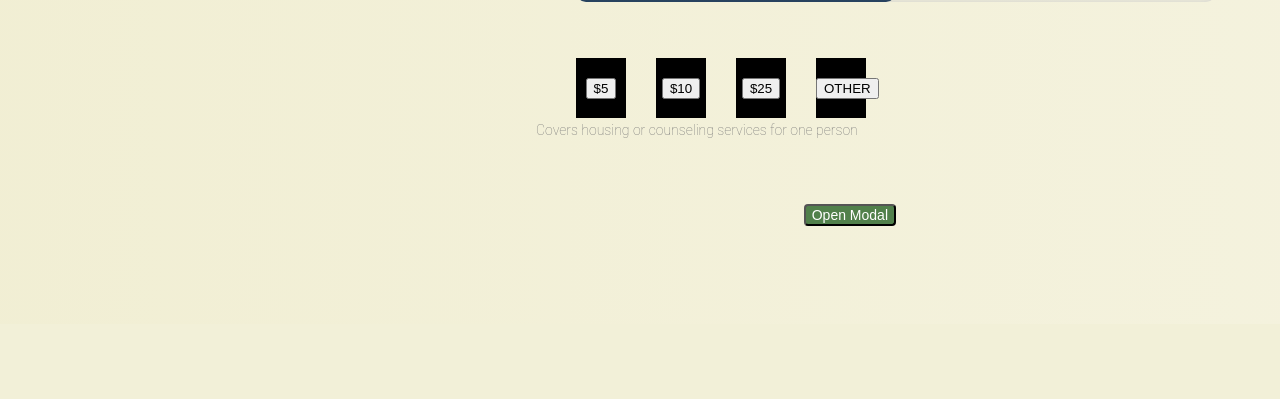
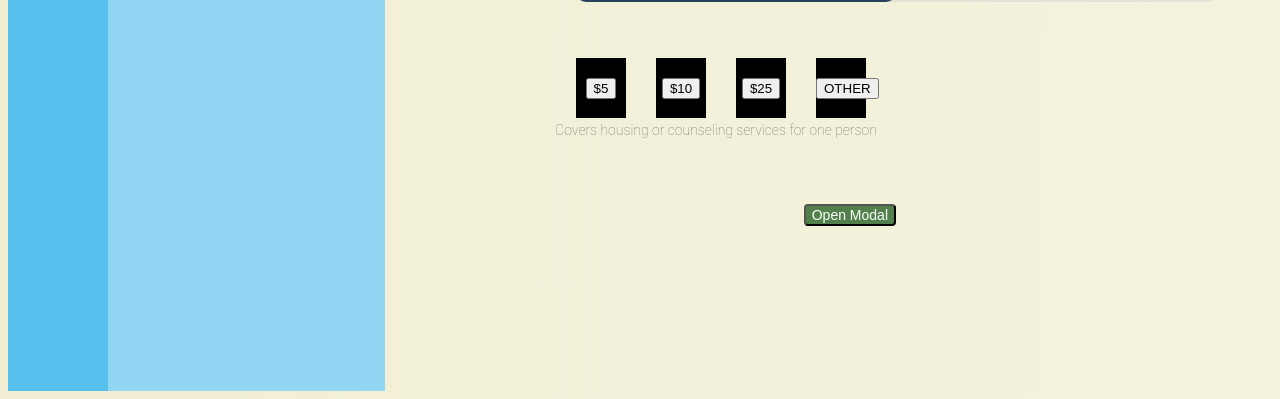
Before and after one commit to Dean-Sussman/HackCU, a Flask app: page / in a window 1280 px wide. Shown: the part 476-875 px from the top of the page. Before the commit the page ends 702 px from the top, so only its background shows below. Run offline with Flask 2, Linux system fonts and the light colour scheme.

Commit message:
add Fridge Animation

```diff
--- a/static/scripts.js
+++ b/static/scripts.js
@@ -1,3 +1,9 @@
+var element = document.querySelector(".door");
+element.addEventListener("click", toggleDoor);
+
+function toggleDoor() {
+  element.classList.toggle("doorOpen");
+}
 var modal = document.getElementById("myModal");
 
 // Get the button that opens the modal
--- a/static/style.css
+++ b/static/style.css
@@ -112,30 +112,62 @@
     float: none;
   }
 }
-<<<<<<< HEAD
+
 .insidefridge
 {
-  background-color: #333;
+  background: url('fridge_open1.png');
+            background-repeat: no-repeat;
+            background-position: left;
   position:relative;
-  width:200px;
-  height:300px;
+  width:377px;
+  height:720px;
 
-  margin: 0 auto;
+  margin: 0;
   margin-top:50px;
 }
 
 .door
 {
-  background-color: brown;
+  background-color: #91D6F3;
   position:absolute;
-  top:0px;
-  left:0px;
-  width:200px;
-  height:300px;
+  top:200px;
+  left:100px;
+
+  width:277px;
+  height:520px;
 
   transform-origin: right;
   /*Speed of the Door animation*/
   transition: all 0.5s ease-out;
+}
+
+
+.door .tooltiptext {
+  visibility: hidden;
+  width: 120px;
+  background-color: black;
+  color: #fff;
+  text-align: center;
+  border-radius: 6px;
+  padding: 5px 0;
+  position: absolute;
+  z-index: 1;
+  top: -5px;
+  left: 110%;
+}
+
+.door .tooltiptext::after {
+  content: "";
+  position: absolute;
+  top: 50%;
+  right: 100%;
+  margin-top: -5px;
+  border-width: 5px;
+  border-style: solid;
+  border-color: transparent black transparent transparent;
+}
+.door:hover .tooltiptext {
+  visibility: visible;
 }
 
 .doorOpen
@@ -143,7 +175,6 @@
   /*prespective creates the door open effect*/
   transform: perspective(1200px) translateZ(0px) translateX(0px) translateY(0px) rotateY(180deg);
 }
-=======
 
 .fridge-container{
 position: absolute;
@@ -336,4 +367,3 @@
   text-decoration: none;
   cursor: pointer;
 }
->>>>>>> 894edca01b052738f84ddb0eb29007aa97c45543
--- a/templates/index.html
+++ b/templates/index.html
@@ -16,15 +16,18 @@
     </div>
 </div>
 
-<<<<<<< HEAD
 <div class="insidefridge">
     <div class="door">
+        <span class="tooltiptext">Tooltip text</span>
+        <body style="text-align:center;">
     </div>
-=======
+</div>
 
-<div class = "fridge-container">
-    <img src="{{url_for('static', filename='fridge_closed.png')}}"  alt="Fridge image">
-</div>
+
+
+    <!--<div class = "fridge-container">-->
+    <!--    <img src="{{url_for('static', filename='fridge_closed.png')}}"  alt="Fridge image">-->
+    <!--</div>-->
 
     <div class="progress-bg">
         <div class="progress-bar">
```
Also changed, not shown: 1 other file. Lines whose indentation alone changed are shown as unchanged.
